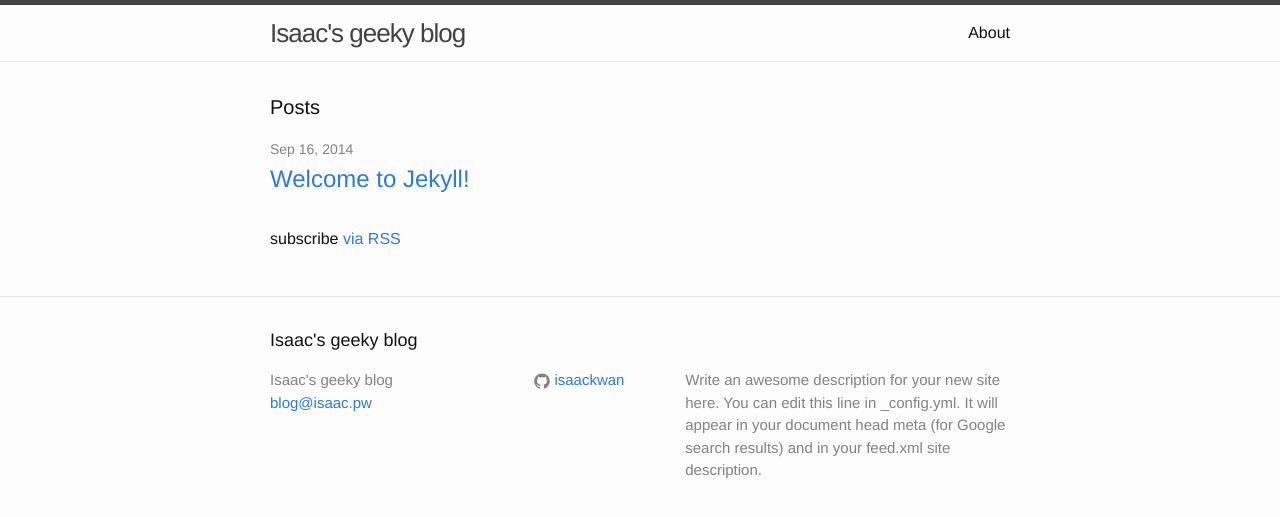
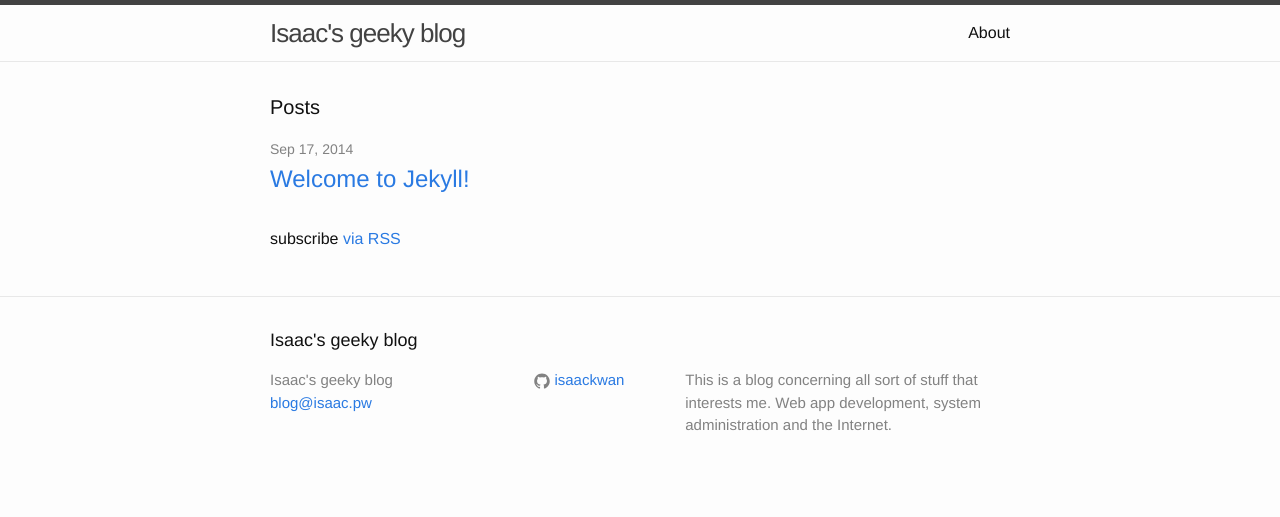
Before and after one commit to isaackwan/isaackwan.github.io, a Jekyll site: the page built from index.html, in a window 1280 px wide. Shown: the top 517 px of the page. Built offline with Jekyll 4.4.1, drawn with Linux system fonts in a browser that asks for light colours.

Commit message:
Update _config.yml

```diff
--- a/_config.yml
+++ b/_config.yml
@@ -1,13 +1,11 @@
 # Site settings
 title: Isaac's geeky blog
 email: blog@isaac.pw
-description: > # this means to ignore newlines until "baseurl:"
-  Write an awesome description for your new site here. You can edit this
-  line in _config.yml. It will appear in your document head meta (for
-  Google search results) and in your feed.xml site description.
+description: This is a blog concerning all sort of stuff that interests me. Web app development, system administration and the Internet.
 baseurl: "" # the subpath of your site, e.g. /blog/
 url: "http://isaackwan.github.io" # the base hostname & protocol for your site
 github_username: isaackwan
+timezone: Asia/Hong_Kong
 
 # Build settings
 markdown: kramdown
```
